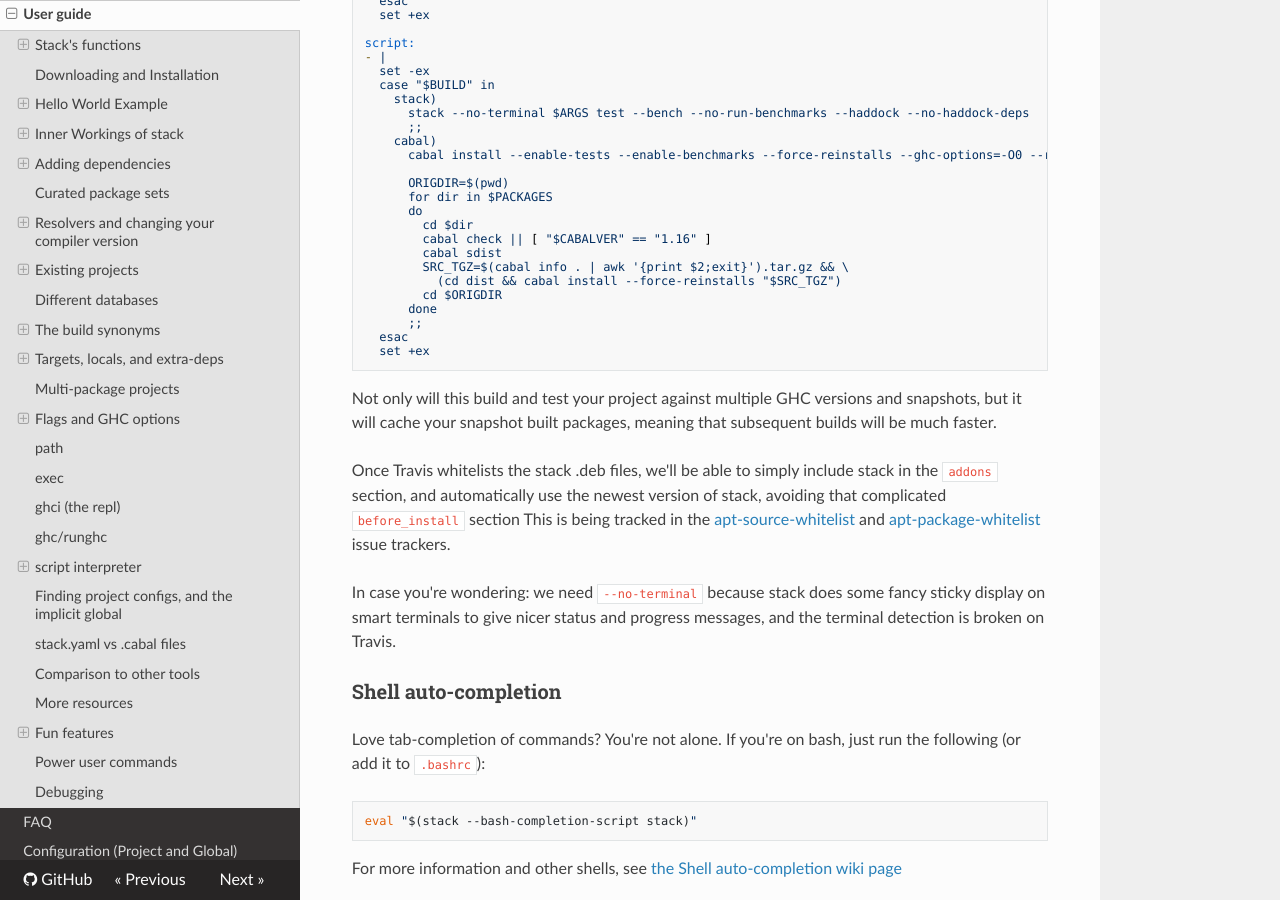
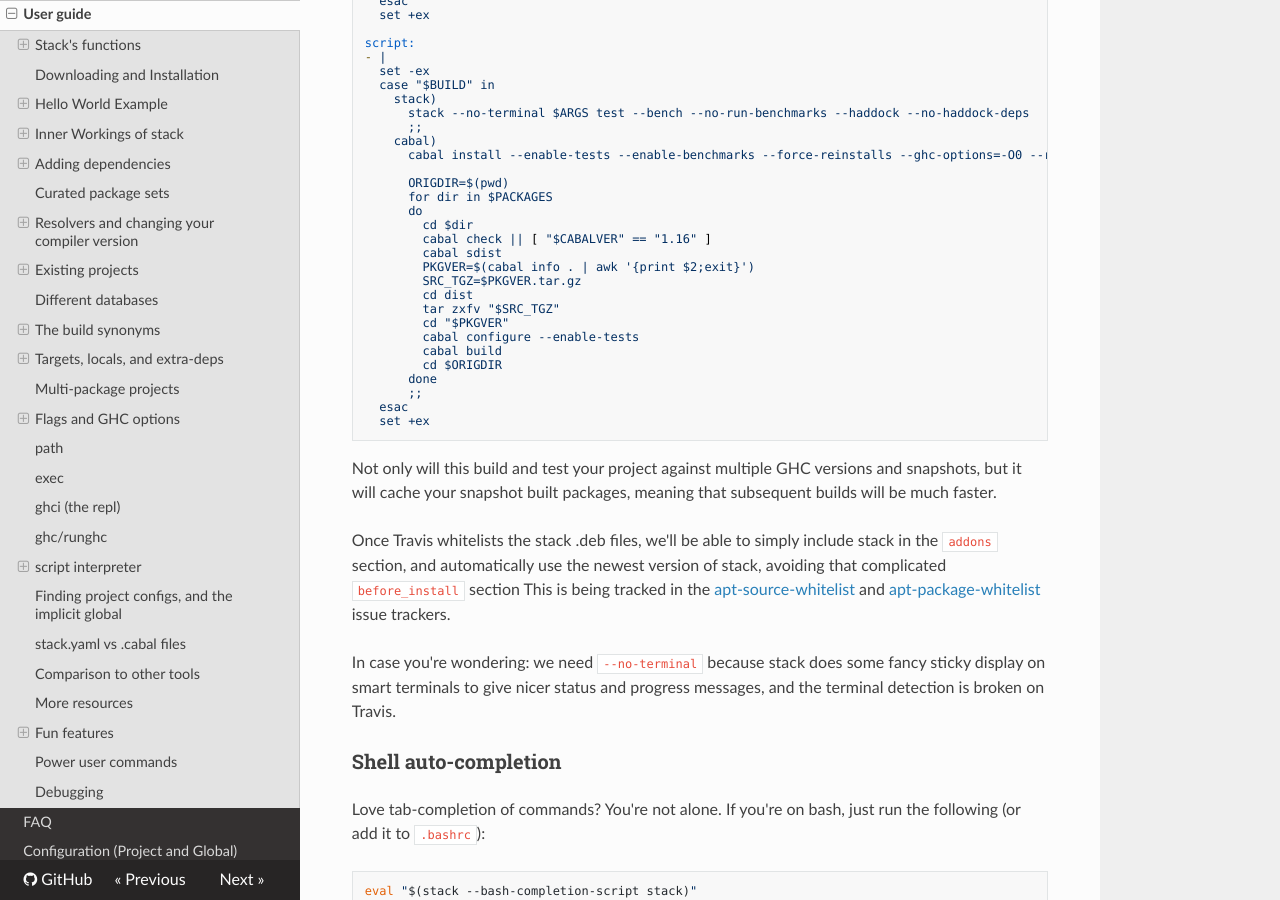
Before and after one commit to commercialhaskell/stack, an MkDocs documentation site: the page built from doc/GUIDE.md, in a window 1280 px wide and 900 px high, scrolled down 36423 px. Built offline with MkDocs 1.6.1, drawn with Linux system fonts in a browser that asks for light colours; nearby versions of some CDN libraries; old or Windows-style settings are respelled for this version of MkDocs.

Commit message:
Fix for Travis megarepo builds

```diff
--- a/doc/GUIDE.md
+++ b/doc/GUIDE.md
@@ -2017,8 +2017,13 @@ script:
         cd $dir
         cabal check || [ "$CABALVER" == "1.16" ]
         cabal sdist
-        SRC_TGZ=$(cabal info . | awk '{print $2;exit}').tar.gz && \
-          (cd dist && cabal install --force-reinstalls "$SRC_TGZ")
+        PKGVER=$(cabal info . | awk '{print $2;exit}')
+        SRC_TGZ=$PKGVER.tar.gz
+        cd dist
+        tar zxfv "$SRC_TGZ"
+        cd "$PKGVER"
+        cabal configure --enable-tests
+        cabal build
         cd $ORIGDIR
       done
       ;;
```
